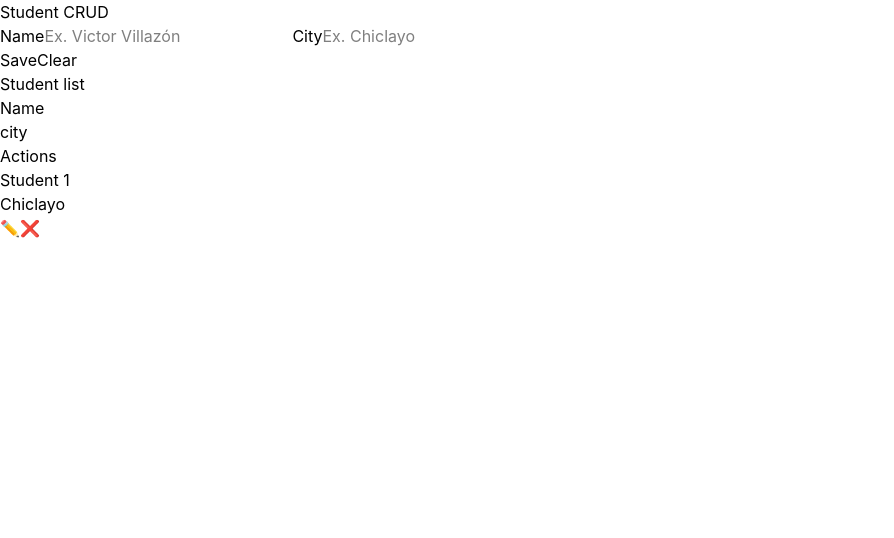
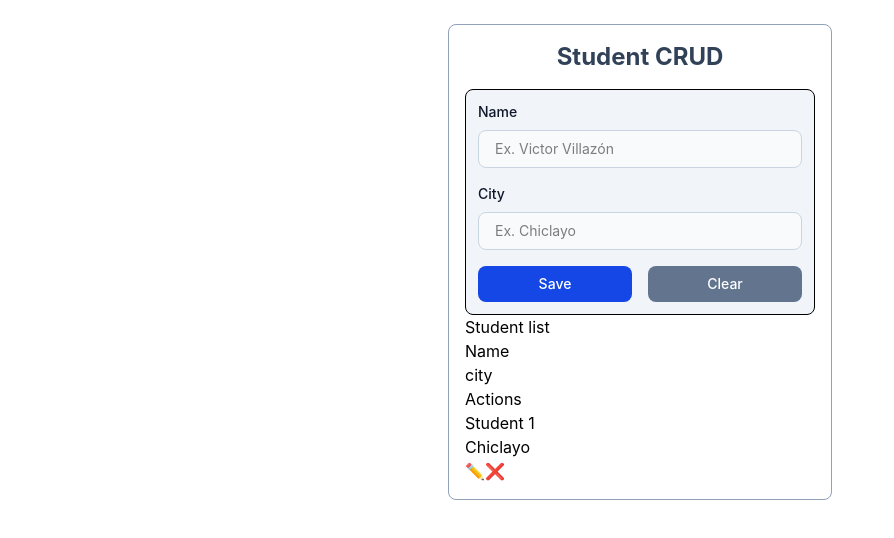
Before and after one commit to victorvzn/bootcamp-frontend-python-g31-jv, a React (Vite) app in the folder semana10/dia01-02-react-student-list-crud/: page / in a window 1280 px wide. Shown: the top 538 px of the page, without its empty margins (0-894 px from the left). Built offline with nearby package versions, Linux system fonts and the light colour scheme.

Commit message:
semana10, dia01, 02, react student list crud

```diff
--- a/semana10/dia01-02-react-student-list-crud/src/App.jsx
+++ b/semana10/dia01-02-react-student-list-crud/src/App.jsx
@@ -1,12 +1,15 @@
 const App = () => {
   return (
-    <main>
-      <h1>Student CRUD</h1>
+    <main className="w-96 mx-auto border border-slate-400 rounded-lg mt-6 p-4">
+      <h1 className="text-2xl text-center text-slate-700 font-bold mb-4">Student CRUD</h1>
 
-      <form>
-        <label>
-          <span>Name</span>
+      <form
+        className="flex flex-col gap-4 bg-slate-100 p-3 rounded-lg border"
+      >
+        <label className="flex flex-col gap-2">
+          <span className="text-sm font-medium text-slate-900">Name</span>
           <input
+            className="bg-slate-50 border border-slate-300 text-slate-90 text-sm rounded-lg w-full px-4 py-2"
             type="text"
             name="name"
             placeholder="Ex. Victor Villazón"
@@ -14,9 +17,10 @@ const App = () => {
           />
         </label>
 
-        <label>
-          <span>City</span>
+        <label className="flex flex-col gap-2">
+          <span className="text-sm font-medium text-slate-900">City</span>
           <input
+            className="bg-slate-50 border border-slate-300 text-slate-90 text-sm rounded-lg w-full px-4 py-2"
             type="text"
             name="city"
             placeholder="Ex. Chiclayo"
@@ -24,12 +28,14 @@ const App = () => {
           />
         </label>
 
-        <div>
+        <div className="flex gap-4">
           <input
+            className="bg-blue-700 text-white hover:bg-blue-800 font-medium rounded-lg text-sm w-full px-4 py-2 text-center cursor-pointer"
             type="submit"
             value="Save"
           />
           <input
+            className="bg-slate-500 text-white hover:bg-slate-600 font-medium rounded-lg text-sm w-full px-4 py-2 text-center cursor-pointer"
             type="reset"
             value="Clear"
           />
```
